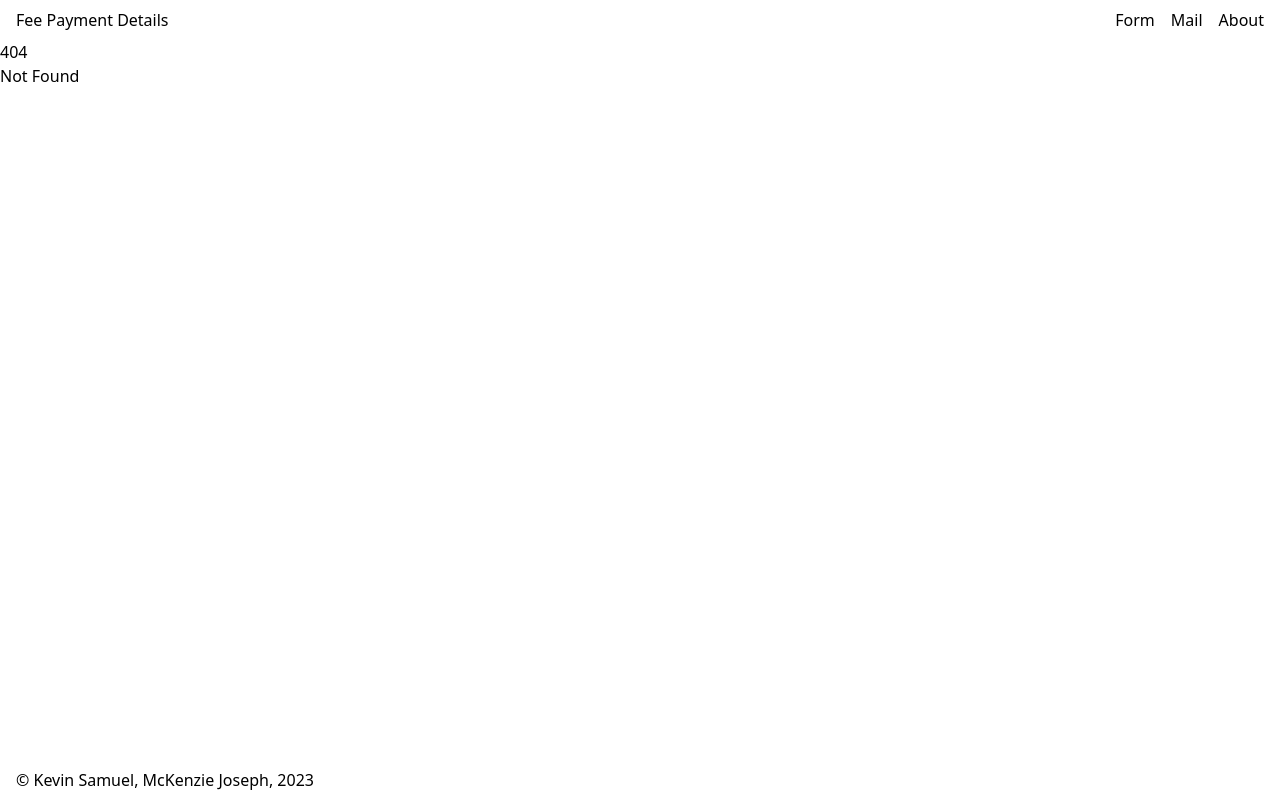
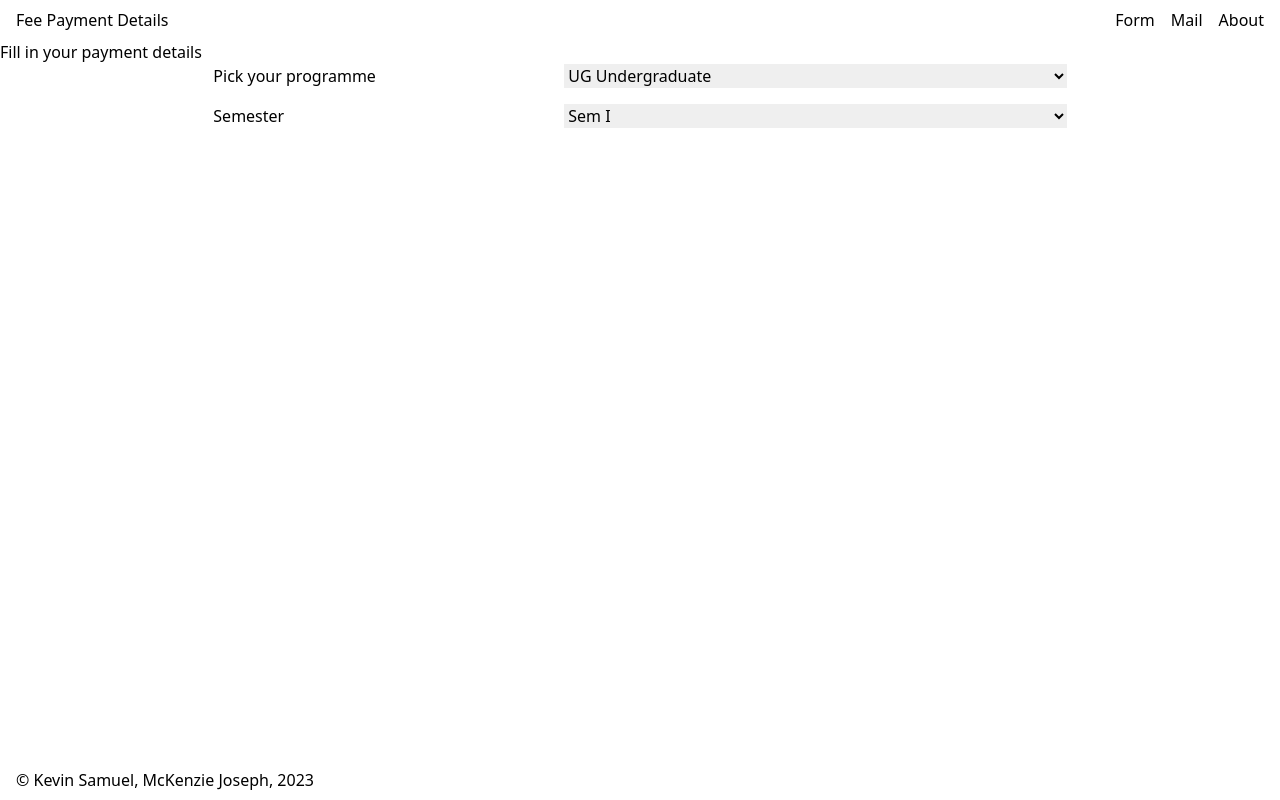
Before and after one commit to kevinnls/eflufeepaymentdetails, a SvelteKit app: page /form in a window 1280 px wide. Before the commit this address had no page. Built offline with nearby package versions, Linux system fonts and the light colour scheme.

Commit message:
create base form

```diff
--- /dev/null
+++ b/src/routes/form/+page.svelte
@@ -0,0 +1,26 @@
+<p>
+	Fill in your payment details
+</p>
+
+<form class="grid grid-cols-[2fr_3fr] w-4/5 md:w-2/3 gap-2 md:gap-4 mx-auto">
+	<label for="programme">Pick your programme</label>
+	<select id="programme">
+		<option value="ug">UG Undergraduate</option>
+		<option value="pg">PG Postgraduate</option>
+		<option value="phd">PhD Doctorate</option>
+	</select>
+
+	<label for="sem">Semester</label>
+	<select id="sem">
+		<option value="1">Sem I</option>
+		<option value="2">Sem II</option>
+		<option value="3">Sem III</option>
+		<option value="4">Sem IV</option>
+		<option value="5">Sem V</option>
+		<option value="6">Sem VI</option>
+		<option value="7">Sem VII</option>
+		<option value="8">Sem VIII</option>
+		<option value="9">Sem IX</option>
+		<option value="10">Sem X</option>
+	</select>
+</form>
```
